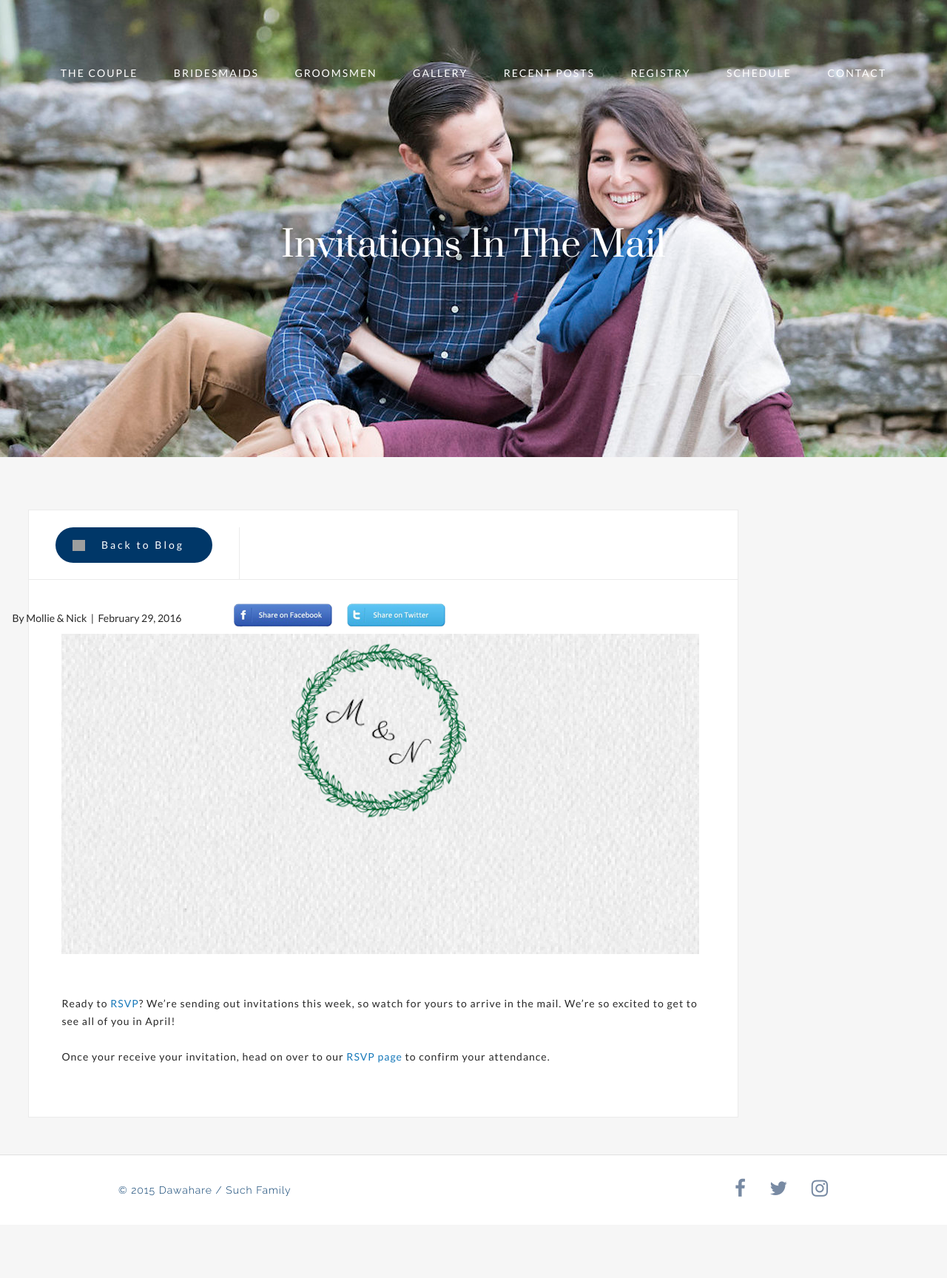
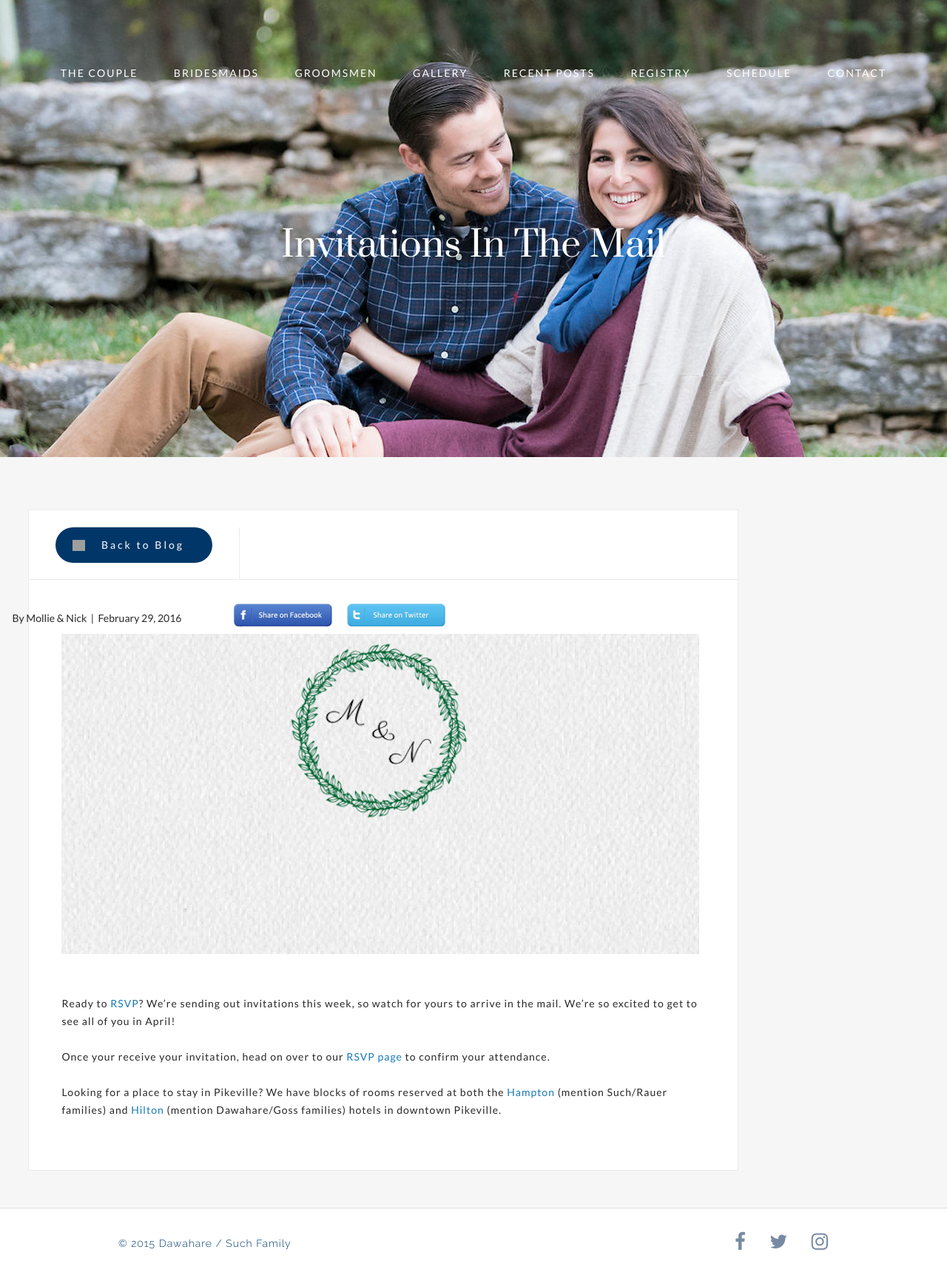
Before and after one commit to nicksuch/nickandmollie, a Jekyll site: the page built from _posts/2016-02-29-invitations-rsvp.md, in a window 1280 px wide, cut to the strip 0-1728 px from the top of the page. Shown: the whole strip at 74% size. Built offline with Jekyll 4.4.1, drawn with Linux system fonts in a browser that asks for light colours; nearby versions of some CDN libraries; library files that are not in the unit come from our copies; before the commit the page ends 1656 px from its top, so only the background shows below that; grey boxes are pictures that could not be loaded.

Commit message:
Add accommodations

```diff
--- a/_posts/2016-02-29-invitations-rsvp.md
+++ b/_posts/2016-02-29-invitations-rsvp.md
@@ -9,3 +9,5 @@ image_alt: A walk in the park
 Ready to [RSVP](/rsvp/)? We're sending out invitations this week, so watch for yours to arrive in the mail. We're so excited to get to see all of you in April!
 
 Once your receive your invitation, head on over to our [RSVP page](/rsvp/) to confirm your attendance.
+
+Looking for a place to stay in Pikeville? We have blocks of rooms reserved at both the [Hampton](http://hamptoninn.hilton.com/en/hp/groups/personalized/P/PKVKYHX-SFR-20160414/index.jhtml?WT.mc_id=POG) (mention Such/Rauer families) and [Hilton](http://hiltongardeninn3.hilton.com/en/hotels/kentucky/hilton-garden-inn-pikeville-BRGPKGI/index.html) (mention Dawahare/Goss families) hotels in downtown Pikeville.
--- a/css/style.css
+++ b/css/style.css
@@ -1130,7 +1130,7 @@ SCHEDULE SECTION
 --------------------------------------------------------------*/
 #schedule {
   width: 100%;
-  height: 980px;
+  height: 1075px;
   background: url("../img/backgrounds/gallery_background.png") repeat;
   padding-top: 7.875rem;
   position: relative;
@@ -1166,7 +1166,7 @@ SCHEDULE SECTION
   border-radius: 50%;
   border: 6px solid #f3f3f3;
 }
-#schedule .large-6 p {
+#schedule .large-6 p, #schedule .large-12 p {
   font-family: "Lato", sans-serif;
   font-size: 0.75rem;
   font-weight: 400;
@@ -1191,7 +1191,7 @@ SCHEDULE SECTION
 .schedule-content-wrap {
   background: #fff;
   width: 663px;
-  height: 732px;
+  height: 830px;
   margin: 0 auto;
   padding-top: 5rem;
   position: relative;
--- a/index.html
+++ b/index.html
@@ -184,6 +184,12 @@ permalink: /
 					</div><!-- End .event-details -->
 				</div><!-- End .columns.large-6 -->
 			</div><!-- End .row -->
+			<h3>Accommodations</h3>
+			<div class="row">
+				<div class="columns large-12">
+					<p>We have blocks of rooms reserved at both the <a href="http://hamptoninn.hilton.com/en/hp/groups/personalized/P/PKVKYHX-SFR-20160414/index.jhtml?WT.mc_id=POG">Hampton</a> (mention Such/Rauer families) and <a href="http://hiltongardeninn3.hilton.com/en/hotels/kentucky/hilton-garden-inn-pikeville-BRGPKGI/index.html">Hilton</a> (mention Dawahare/Goss families) hotels in downtown Pikeville.</p>
+				</div>
+			</div>
 		</div><!-- End .schedule-content-wrap -->
 	</section><!-- End #schedule -->
 
```
